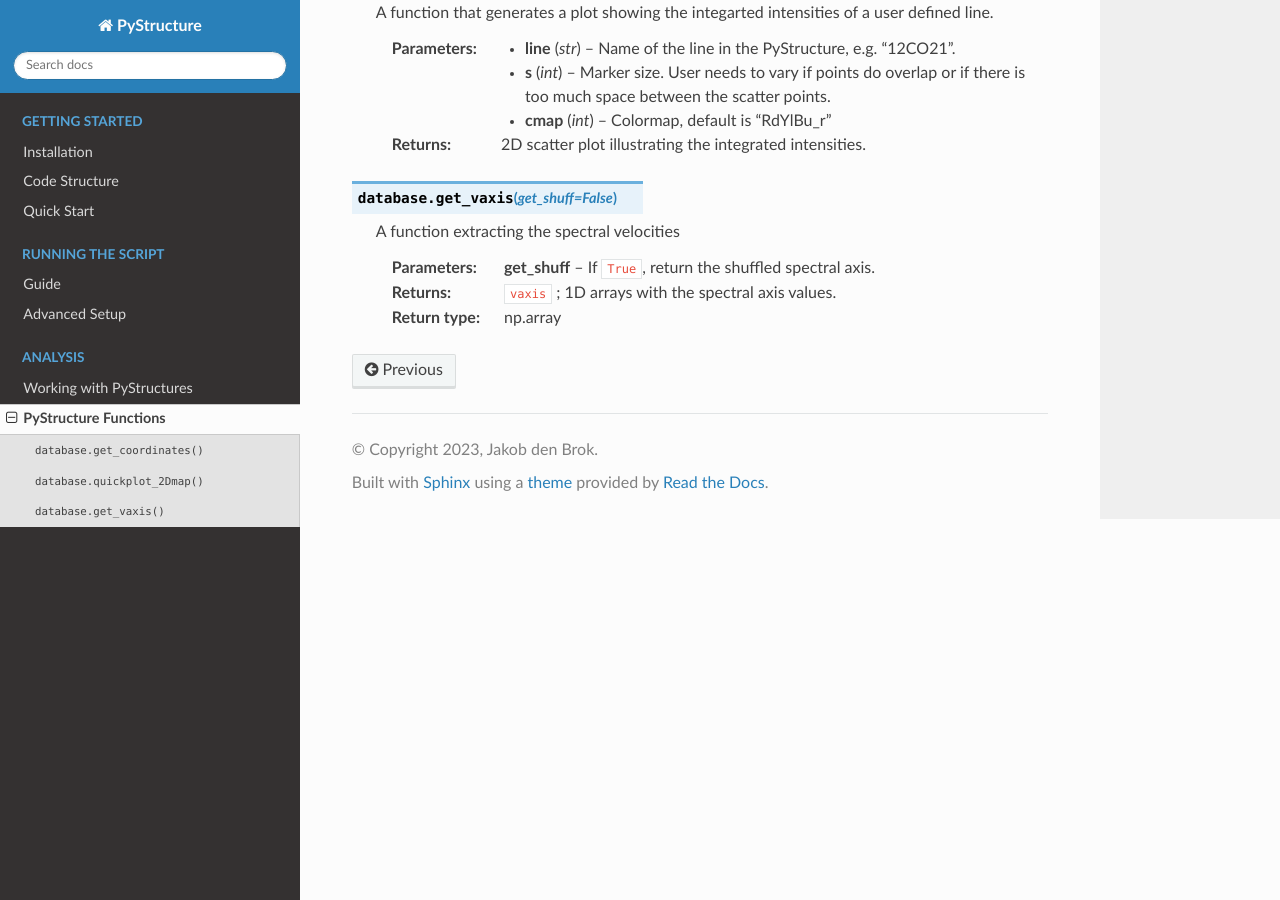
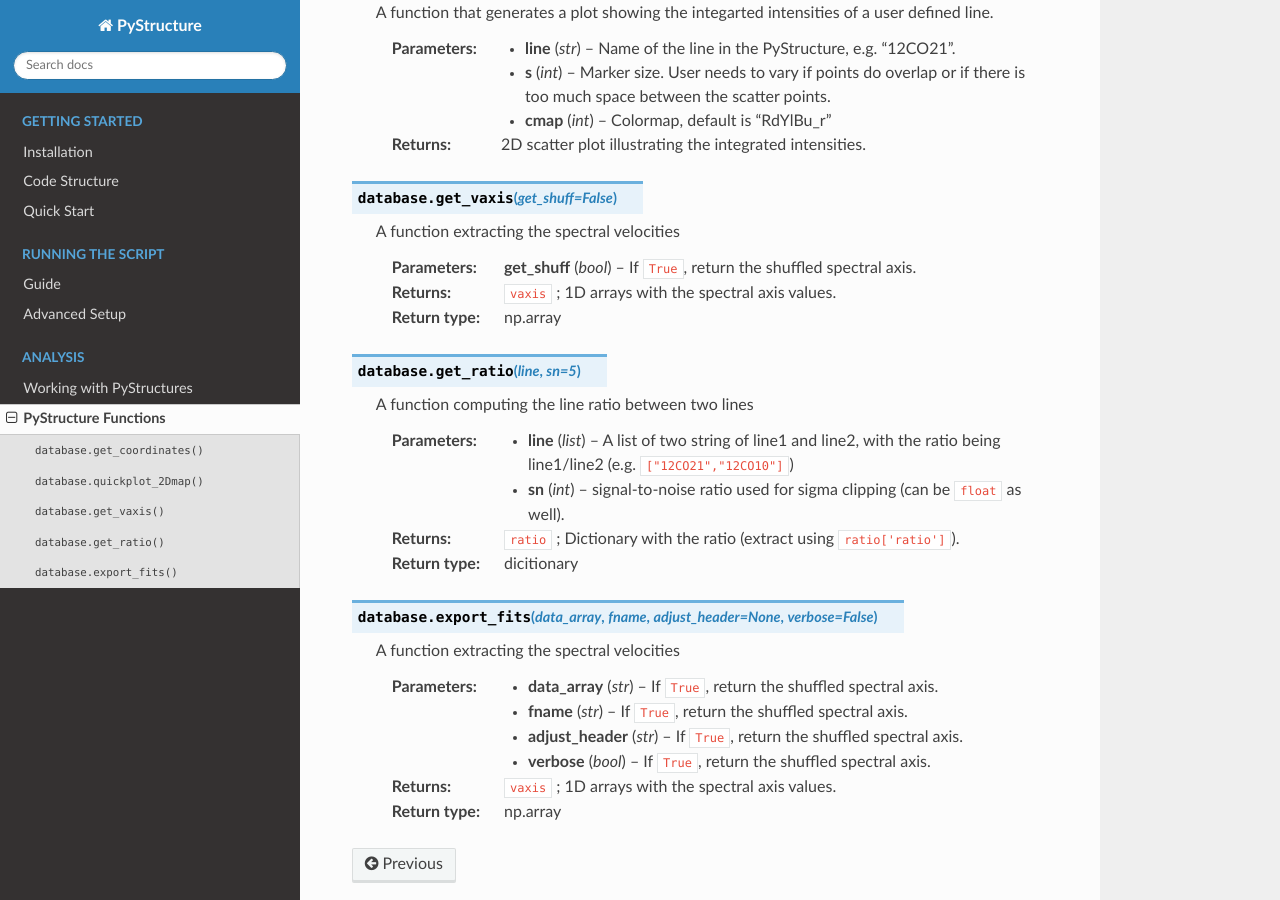
Before and after one commit to lukas-neumann-astro/PyStructure, a Sphinx documentation site: the page built from docs/source/PyStructFunctions.rst, in a window 1280 px wide and 900 px high, scrolled down 540 px. Built offline with Sphinx 7.4.7 and the Read the Docs theme 2.0.0, drawn with Linux system fonts in a browser that asks for light colours.

Commit message:
Update PyStructFunctions.rst

```diff
--- a/docs/source/PyStructFunctions.rst
+++ b/docs/source/PyStructFunctions.rst
@@ -30,6 +30,32 @@ You can run the functions using ``database.<function>()``.
     A function extracting the spectral velocities
 
     :param get_shuff: If ``True``, return the shuffled spectral axis.
-    :type center: Boolean
+    :type get_shuff: bool
     :return: ``vaxis`` ; 1D arrays with the spectral axis values.
     :rtype: np.array
+
+.. function:: database.get_ratio(line,sn = 5)
+
+    A function computing the line ratio between two lines
+
+    :param line: A list of two string of line1 and line2, with the ratio being line1/line2 (e.g. ``["12CO21","12CO10"]``)
+    :type line: list
+    :param sn: signal-to-noise ratio used for sigma clipping (can be ``float`` as well).
+    :type sn: int
+    :return: ``ratio`` ; Dictionary with the ratio (extract using ``ratio['ratio']``).
+    :rtype: dicitionary
+
+.. function:: database.export_fits(data_array,fname,adjust_header=None, verbose=False)
+
+    A function extracting the spectral velocities
+
+    :param data_array: If ``True``, return the shuffled spectral axis.
+    :type data_array: str
+    :param fname: If ``True``, return the shuffled spectral axis.
+    :type fname: str
+    :param adjust_header: If ``True``, return the shuffled spectral axis.
+    :type adjust_header: str
+    :param verbose: If ``True``, return the shuffled spectral axis.
+    :type verbose: bool
+    :return: ``vaxis`` ; 1D arrays with the spectral axis values.
+    :rtype: np.array
```
